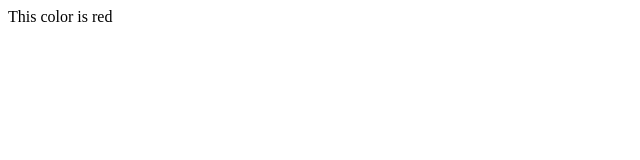
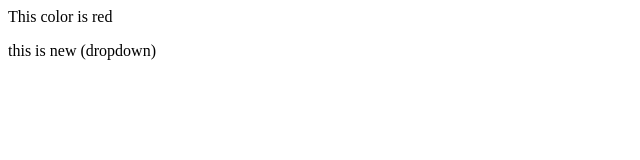
Before and after one commit to Baccha1417/localrepo, a plain HTML site: page index.html in a window 1280 px wide. Shown: the whole page, without its empty margins (0-640 px from the left). Drawn offline with Linux system fonts and the light colour scheme.

Commit message:
Add Dropdowm

```diff
--- a/index.html
+++ b/index.html
@@ -1 +1,2 @@
 <p>This color is red</p>
+<p>this is new (dropdown)</p>
```
